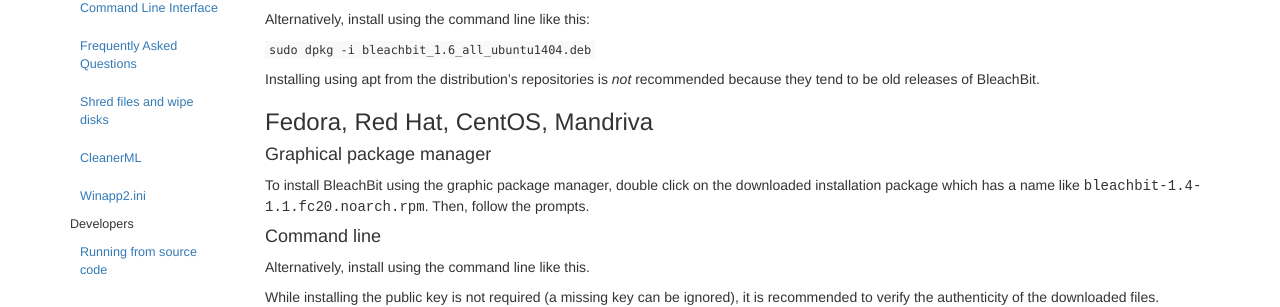
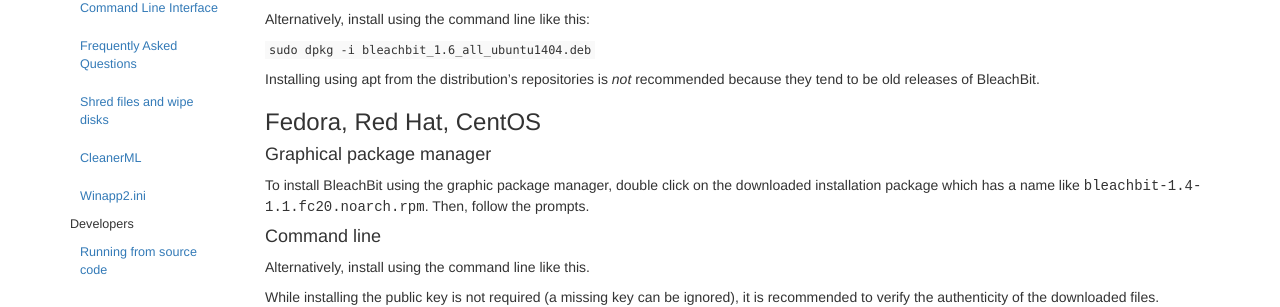
Before and after one commit to bleachbit/docs, a Jekyll site: the page built from _posts/2015-09-30-install-on-linux.md, in a window 1280 px wide. Shown: the part 309-616 px from the top of the page. Built offline with Jekyll 4.4.1, drawn with Linux system fonts in a browser that asks for light colours; Markdown is read by kramdown in place of the engine named in the settings.

Commit message:
Remove Mandriva
Dead since 2011 <https://en.wikipedia.org/wiki/Mandriva_Linux>

```diff
--- a/_posts/2015-09-30-install-on-linux.md
+++ b/_posts/2015-09-30-install-on-linux.md
@@ -24,7 +24,7 @@
 
 Installing using apt from the distribution's repositories is _not_ recommended because they tend to be old releases of BleachBit.
 
-### Fedora, Red Hat, CentOS, Mandriva
+### Fedora, Red Hat, CentOS
 
 
 #### Graphical package manager
```
